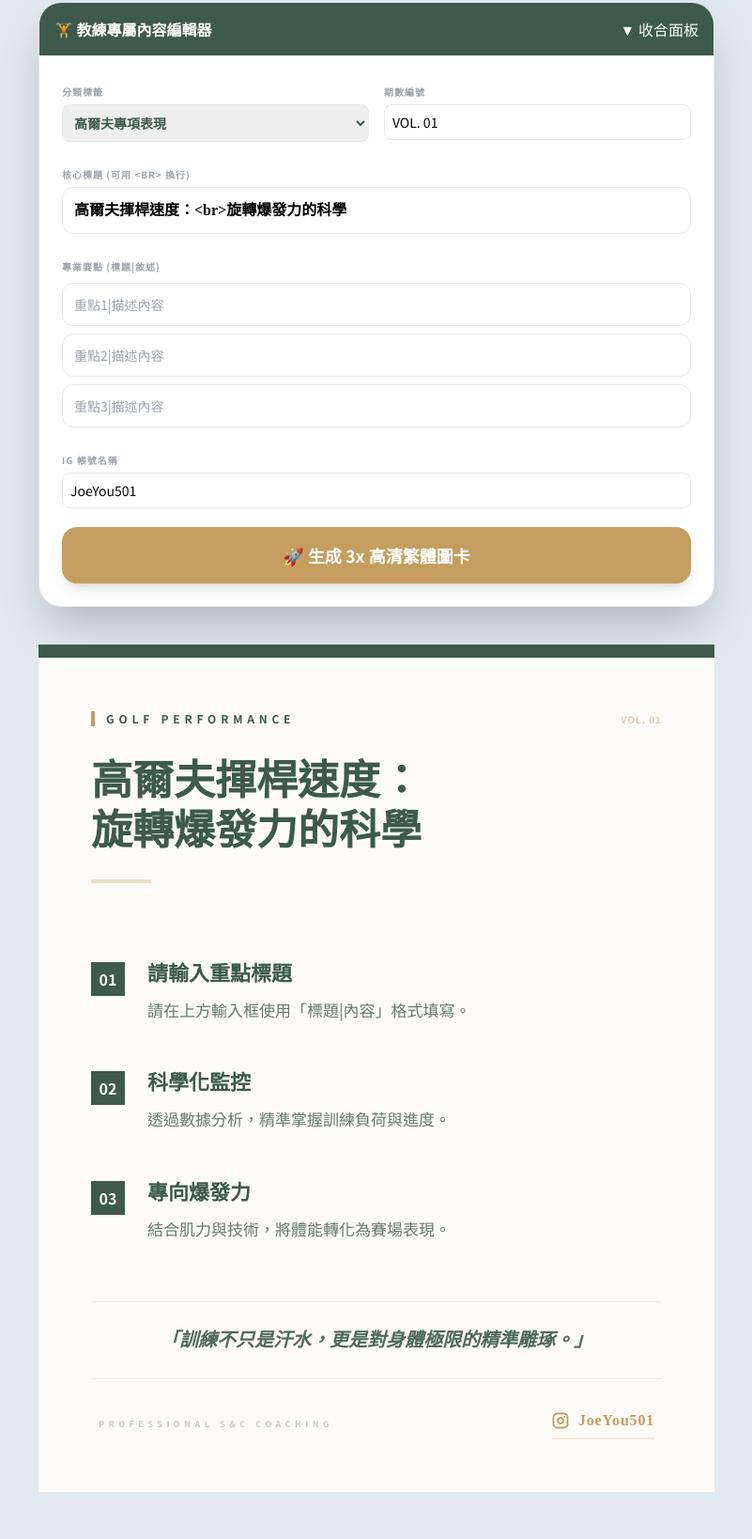
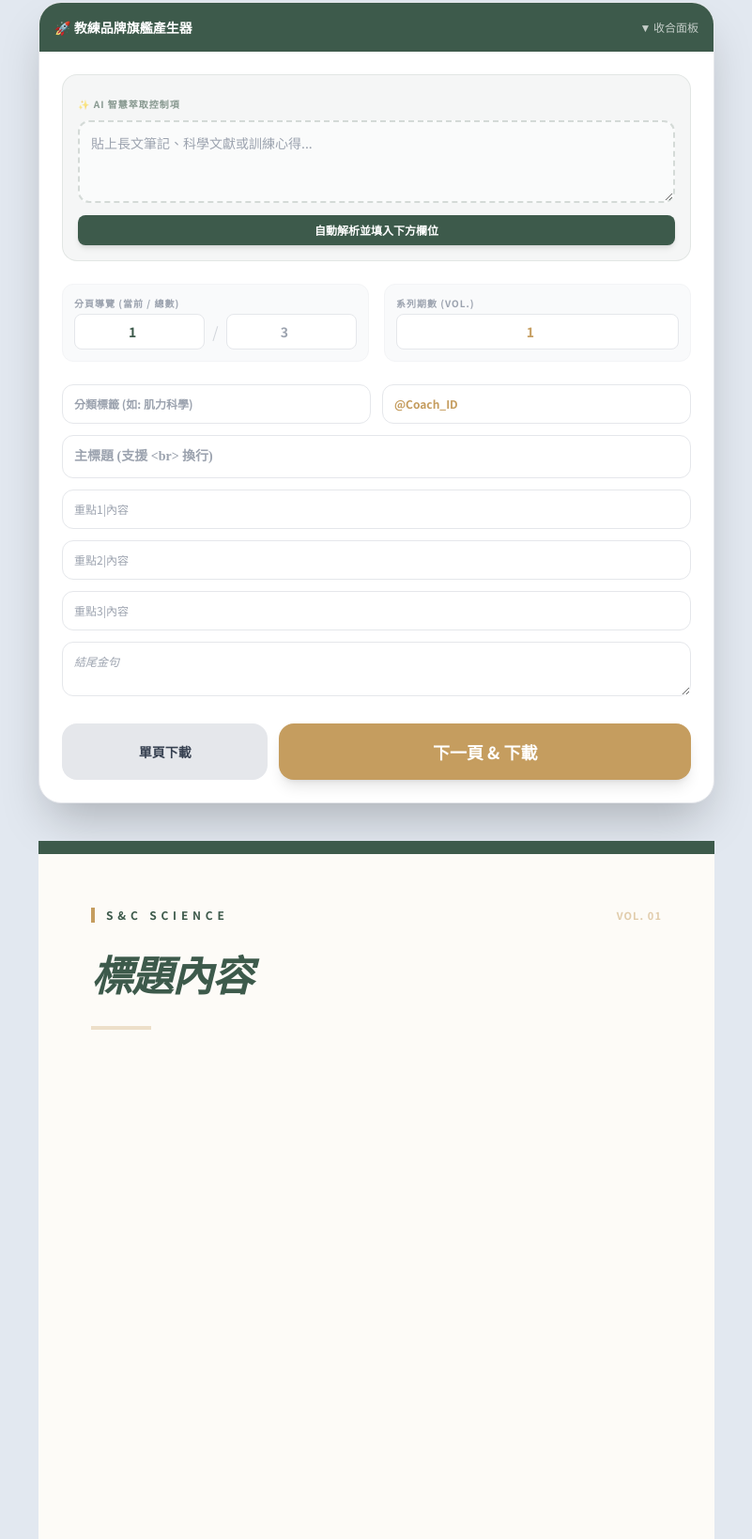
Before and after one commit to JoeYou501/GolfSC, a plain HTML site: page index.html.html in a window 1280 px wide. Shown: the part 22-1660 px from the top of the page at 94% size, without its empty margins (239-1040 px from the left). Drawn offline with nearby package versions, Linux system fonts and the light colour scheme.

Commit message:
Update index.html for new features and styling

```diff
--- a/index.html.html
+++ b/index.html.html
@@ -3,7 +3,7 @@
 <head>
     <meta charset="UTF-8">
     <meta name="viewport" content="width=device-width, initial-scale=1.0">
-    <title>S&C Coach 專業圖卡產生器</title>
+    <title>S&C Coach 旗艦產生器</title>
     <link rel="preconnect" href="https://fonts.googleapis.com">
     <link rel="preconnect" href="https://fonts.gstatic.com" crossorigin>
     <link href="https://fonts.googleapis.com/css2?family=Noto+Sans+TC:wght@400;700&family=Noto+Serif+TC:wght@700;900&display=swap" rel="stylesheet">
@@ -21,15 +21,13 @@
         }
     </script>
     <style>
-        body { background-color: #e2e8f0; display: flex; flex-direction: column; align-items: center; min-height: 100vh; padding-bottom: 50px; }
-        /* 4:5 比例設定 */
-        #poster-card { width: 720px; min-height: 900px; background-color: #fdfbf7; position: relative; }
-        .point-row { display: flex; align-items: flex-start; gap: 1.5rem; }
+        body { background-color: #e2e8f0; display: flex; flex-direction: column; align-items: center; min-height: 100vh; padding-bottom: 50px; font-family: 'Noto Sans TC', sans-serif; }
+        #poster-card { width: 720px; min-height: 900px; background-color: #fdfbf7; position: relative; flex-shrink: 0; }
+        .point-row { display: flex; align-items: flex-start; gap: 1.5rem; transition: opacity 0.3s; }
         .number-box {
             flex-shrink: 0; width: 36px; height: 36px; display: flex; align-items: center; justify-content: center;
-            background-color: #3d5a4b; color: #fdfbf7; font-weight: 800; border-radius: 0px; line-height: 1; margin-top: 4px;
+            background-color: #3d5a4b; color: #fdfbf7; font-weight: 800; line-height: 1; margin-top: 4px;
         }
-        /* 手機版縮放預覽 */
         @media (max-width: 768px) {
             #poster-card { transform: scale(0.5); transform-origin: top center; margin-bottom: -450px; }
             .editor-container { width: 95% !important; }
@@ -40,143 +38,180 @@
 
     <div class="editor-container mt-6 mb-10 w-full max-w-[720px] bg-white rounded-3xl shadow-2xl overflow-hidden border border-gray-200">
         <div class="bg-primary p-4 text-white flex justify-between items-center cursor-pointer" onclick="toggleEditor()">
-            <h2 class="font-bold flex items-center gap-2">🏋️ 教練專屬內容編輯器</h2>
-            <span id="editor-toggle">▼ 收合面板</span>
+            <h2 class="font-bold flex items-center gap-2 text-sm">🚀 教練品牌旗艦產生器</h2>
+            <span id="editor-toggle" class="text-xs opacity-70">▼ 收合面板</span>
         </div>
 
-        <div id="editor-body" class="p-6 space-y-5 transition-all">
+        <div id="editor-body" class="p-6 space-y-6">
+
+            <div class="bg-primary/5 p-4 rounded-2xl border border-primary/10">
+                <label class="text-[10px] font-bold text-primary/60 uppercase tracking-widest">✨ AI 智慧萃取控制項</label>
+                <textarea id="ai-raw-input" rows="3" class="w-full mt-2 p-3 border-2 border-dashed border-primary/20 rounded-xl outline-none focus:border-secondary text-sm bg-white/50" placeholder="貼上長文筆記、科學文獻或訓練心得..."></textarea>
+                <button onclick="extractContent()" class="w-full mt-2 bg-primary text-white py-2 rounded-lg font-bold text-xs hover:bg-opacity-90 transition-all shadow-md">自動解析並填入下方欄位</button>
+            </div>
+
             <div class="grid grid-cols-2 gap-4">
-                <div>
-                    <label class="text-[10px] font-bold text-gray-400 uppercase tracking-widest">分類標籤</label>
-                    <select id="in-tag" onchange="sync()" class="w-full mt-1 p-2 border rounded-lg outline-none text-sm font-bold text-primary">
-                        <option value="GOLF PERFORMANCE">高爾夫專項表現</option>
-                        <option value="STRENGTH SCIENCE">肌力科學實證</option>
-                        <option value="COACH'S NOTE">教練訓練日誌</option>
-                        <option value="BIOMECHANICS">生物力學分析</option>
-                    </select>
+                <div class="bg-gray-50 p-3 rounded-xl border border-gray-100">
+                    <label class="text-[10px] font-bold text-gray-400 uppercase tracking-widest block mb-1">分頁導覽 (當前 / 總數)</label>
+                    <div class="flex items-center gap-2">
+                        <input id="in-curr-page" type="number" oninput="sync()" class="w-full p-2 border rounded-lg outline-none text-center font-bold text-primary text-sm" value="1">
+                        <span class="text-gray-300">/</span>
+                        <input id="in-total-page" type="number" oninput="sync()" class="w-full p-2 border rounded-lg outline-none text-center font-bold text-gray-400 text-sm" value="3">
+                    </div>
                 </div>
-                <div>
-                    <label class="text-[10px] font-bold text-gray-400 uppercase tracking-widest">期數編號</label>
-                    <input id="in-no" type="text" oninput="sync()" class="w-full mt-1 p-2 border rounded-lg outline-none text-sm" value="VOL. 01">
+                <div class="bg-gray-50 p-3 rounded-xl border border-gray-100">
+                    <label class="text-[10px] font-bold text-gray-400 uppercase tracking-widest block mb-1">系列期數 (VOL.)</label>
+                    <input id="in-no-num" type="number" oninput="sync()" class="w-full p-2 border rounded-lg outline-none text-center font-bold text-secondary text-sm" value="1">
                 </div>
             </div>
 
-            <div>
-                <label class="text-[10px] font-bold text-gray-400 uppercase tracking-widest">核心標題 (可用 &lt;br&gt; 換行)</label>
-                <input id="in-title" type="text" oninput="sync()" class="w-full mt-1 p-3 border rounded-xl outline-none focus:border-secondary font-serif font-bold" value="高爾夫揮桿速度：<br>旋轉爆發力的科學">
+            <div class="space-y-3">
+                <div class="grid grid-cols-2 gap-3">
+                    <input id="in-tag" type="text" oninput="sync()" class="p-3 border rounded-xl outline-none text-xs font-bold text-primary" placeholder="分類標籤 (如: 肌力科學)">
+                    <input id="in-ig" type="text" oninput="sync()" class="p-3 border rounded-xl outline-none text-xs text-secondary font-bold" value="@Coach_ID">
+                </div>
+                <input id="in-title" type="text" oninput="sync()" class="w-full p-3 border rounded-xl outline-none focus:border-secondary font-serif font-bold text-sm" placeholder="主標題 (支援 <br> 換行)">
+                <input id="in-p1" type="text" oninput="sync()" class="w-full p-3 border rounded-xl outline-none text-xs" placeholder="重點1|內容">
+                <input id="in-p2" type="text" oninput="sync()" class="w-full p-3 border rounded-xl outline-none text-xs" placeholder="重點2|內容">
+                <input id="in-p3" type="text" oninput="sync()" class="w-full p-3 border rounded-xl outline-none text-xs" placeholder="重點3|內容">
+                <textarea id="in-quote" oninput="sync()" class="w-full p-3 border rounded-xl outline-none text-xs italic" rows="2" placeholder="結尾金句"></textarea>
             </div>
 
-            <div class="space-y-2">
-                <label class="text-[10px] font-bold text-gray-400 uppercase tracking-widest">專業要點 (標題|敘述)</label>
-                <input id="in-p1" type="text" oninput="sync()" class="w-full p-3 border rounded-xl outline-none text-sm" placeholder="重點1|描述內容">
-                <input id="in-p2" type="text" oninput="sync()" class="w-full p-3 border rounded-xl outline-none text-sm" placeholder="重點2|描述內容">
-                <input id="in-p3" type="text" oninput="sync()" class="w-full p-3 border rounded-xl outline-none text-sm" placeholder="重點3|描述內容">
+            <div class="flex gap-3">
+                <button onclick="downloadImage()" class="flex-1 bg-gray-200 text-gray-700 py-4 rounded-2xl font-bold text-sm hover:bg-gray-300 transition-all">單頁下載</button>
+                <button onclick="nextPage()" class="flex-[2] bg-secondary text-white py-4 rounded-2xl font-black text-lg shadow-lg active:scale-95 transition-all">下一頁 & 下載</button>
             </div>
-
-            <div>
-                <label class="text-[10px] font-bold text-gray-400 uppercase tracking-widest">IG 帳號名稱</label>
-                <input id="in-ig" type="text" oninput="sync()" class="w-full mt-1 p-2 border rounded-lg outline-none text-sm" value="JoeYou501">
-            </div>
-
-            <button onclick="downloadImage()" class="w-full bg-secondary text-white py-4 rounded-2xl font-black text-lg shadow-lg active:scale-95 transition-all">
-                🚀 生成 3x 高清繁體圖卡
-            </button>
         </div>
     </div>
 
-    <div id="poster-card" class="p-14 flex flex-col border-t-[14px] border-primary relative">
-
+    <div id="poster-card" class="p-14 flex flex-col border-t-[14px] border-primary">
         <header class="mb-14 relative z-10">
             <div class="flex items-center justify-between mb-8">
                 <div class="flex items-center gap-3">
                     <div class="h-4 w-1 bg-secondary"></div>
                     <span id="out-tag" class="font-sans text-primary tracking-[0.4em] text-[12px] font-black uppercase">GOLF PERFORMANCE</span>
                 </div>
-                <span id="out-no" class="font-sans text-secondary/50 text-[10px] font-bold tracking-widest">VOL. 01</span>
+                <span id="out-no" class="font-sans text-secondary/50 text-[11px] font-bold tracking-widest uppercase">VOL. 01</span>
             </div>
-            <h1 id="out-title" class="font-serif text-primary text-[44px] font-black leading-[1.2] mb-6">高爾夫揮桿速度：<br>旋轉爆發力的科學</h1>
+            <h1 id="out-title" class="font-serif text-primary text-[44px] font-black leading-[1.2] mb-6 tracking-tight italic">請開始萃取內容</h1>
             <div class="w-16 h-1 bg-secondary/30 mb-6"></div>
         </header>
 
         <main class="flex-grow space-y-12 relative z-10">
-            <div class="point-row">
-                <div class="number-box">01</div>
-                <div>
-                    <h3 id="out-p1t" class="font-serif text-[22px] font-bold text-primary mb-2">請輸入重點標題</h3>
-                    <p id="out-p1c" class="font-sans text-primary/80 text-[17px] leading-relaxed max-w-[480px]">請在上方輸入框使用「標題|內容」格式填寫。</p>
+            <div id="row1" class="point-row"> <div class="number-box">01</div> <div> <h3 id="out-p1t" class="font-serif text-[22px] font-bold text-primary mb-2">重點一</h3> <p id="out-p1c" class="font-sans text-primary/80 text-[17px] leading-relaxed max-w-[480px]">內容將顯示在此</p> </div> </div>
+            <div id="row2" class="point-row"> <div class="number-box">02</div> <div> <h3 id="out-p2t" class="font-serif text-[22px] font-bold text-primary mb-2">重點二</h3> <p id="out-p2c" class="font-sans text-primary/80 text-[17px] leading-relaxed max-w-[480px]">內容將顯示在此</p> </div> </div>
+            <div id="row3" class="point-row"> <div class="number-box">03</div> <div> <h3 id="out-p3t" class="font-serif text-[22px] font-bold text-primary mb-2">重點三</h3> <p id="out-p3c" class="font-sans text-primary/80 text-[17px] leading-relaxed max-w-[480px]">內容將顯示在此</p> </div> </div>
+        </main>
+
+        <footer class="mt-16 flex justify-between items-end relative z-10">
+            <div class="flex flex-col gap-3">
+                <div id="out-quote-box" class="border-l-2 border-primary/20 pl-4 py-1 mb-4 hidden">
+                    <p id="out-quote" class="font-serif text-primary/60 text-base italic leading-relaxed"></p>
+                </div>
+                <div class="flex flex-col gap-2">
+                    <span class="font-sans text-[9px] tracking-[0.5em] text-primary/30 uppercase font-black">Professional Coaching</span>
+                    <div class="flex items-center gap-1.5">
+                        <div id="page-indicator" class="bg-primary text-bglight text-[10px] font-bold px-2 py-0.5 tracking-tighter italic">1 / 3</div>
+                        <div class="h-[1px] w-4 bg-primary/20"></div>
+                    </div>
                 </div>
             </div>
-            <div class="point-row">
-                <div class="number-box">02</div>
-                <div>
-                    <h3 id="out-p2t" class="font-serif text-[22px] font-bold text-primary mb-2">科學化監控</h3>
-                    <p id="out-p2c" class="font-sans text-primary/80 text-[17px] leading-relaxed max-w-[480px]">透過數據分析，精準掌握訓練負荷與進度。</p>
-                </div>
-            </div>
-            <div class="point-row">
-                <div class="number-box">03</div>
-                <div>
-                    <h3 id="out-p3t" class="font-serif text-[22px] font-bold text-primary mb-2">專向爆發力</h3>
-                    <p id="out-p3c" class="font-sans text-primary/80 text-[17px] leading-relaxed max-w-[480px]">結合肌力與技術，將體能轉化為賽場表現。</p>
-                </div>
-            </div>
-        </main>
 
-        <footer class="mt-16 flex flex-col gap-8 relative z-10">
-            <div class="border-y border-primary/10 py-6 text-center">
-                <p id="out-quote" class="font-serif text-primary/90 text-xl font-bold italic leading-relaxed">
-                    「訓練不只是汗水，更是對身體極限的精準雕琢。」
-                </p>
-            </div>
-
-            <div class="flex justify-between items-center px-2">
-                <span class="font-sans text-[9px] tracking-[0.5em] text-primary/30 uppercase font-black">Professional S&C Coaching</span>
-                <div class="flex items-center gap-2.5 border-b-2 border-secondary/20 pb-1.5">
-                    <svg width="18" height="18" viewBox="0 0 24 24" fill="none" stroke="#c59d5f" stroke-width="2.5" stroke-linecap="round" stroke-linejoin="round">
-                        <rect width="20" height="20" x="2" y="2" rx="5" ry="5"></rect>
-                        <path d="M16 11.37A4 4 0 1 1 12.63 8 4 4 0 0 1 16 11.37z"></path>
-                        <line x1="17.5" x2="17.51" y1="6.5" y2="6.5"></line>
-                    </svg>
-                    <span id="out-ig" class="font-serif text-secondary text-base font-black tracking-wider">Coach_YourID</span>
-                </div>
+            <div class="flex items-center gap-2.5 border-b-2 border-secondary/20 pb-1.5">
+                <svg width="16" height="16" viewBox="0 0 24 24" fill="none" stroke="#c59d5f" stroke-width="2.5" stroke-linecap="round" stroke-linejoin="round"><rect width="20" height="20" x="2" y="2" rx="5" ry="5"></rect><path d="M16 11.37A4 4 0 1 1 12.63 8 4 4 0 0 1 16 11.37z"></path><line x1="17.5" x2="17.51" y1="6.5" y2="6.5"></line></svg>
+                <span id="out-ig" class="font-serif text-secondary text-base font-black tracking-wider">Coach_ID</span>
             </div>
         </footer>
     </div>
 
     <script>
-        function toggleEditor() {
-            const body = document.getElementById('editor-body');
-            const toggle = document.getElementById('editor-toggle');
-            body.classList.toggle('hidden');
-            toggle.innerText = body.classList.contains('hidden') ? "▲ 展開編輯" : "▼ 收合面板";
+        // 頁面載入回復記憶
+        window.onload = function() {
+            const lastNo = localStorage.getItem('sc_last_no') || 1;
+            const lastIg = localStorage.getItem('sc_last_ig') || "@Coach_ID";
+            document.getElementById('in-no-num').value = lastNo;
+            document.getElementById('in-ig').value = lastIg;
+            sync();
+        }
+
+        function toggleEditor() { document.getElementById('editor-body').classList.toggle('hidden'); }
+
+        // AI 萃取功能 (模擬邏輯)
+        function extractContent() {
+            const raw = document.getElementById('ai-raw-input').value;
+            if(!raw) return alert("請先貼上內容");
+
+            // 這裡模擬 AI 萃取後的填入
+            document.getElementById('in-title').value = "高爾夫揮桿速度：<br>旋轉爆發力的傳導鏈";
+            document.getElementById('in-p1').value = "胸椎活動度|確保旋轉幅度並保護腰椎。";
+            document.getElementById('in-p2').value = "地面反作用力|下肢蹬地是力量的起點。";
+            document.getElementById('in-p3').value = "抗旋轉核心|高速下維持中軸穩定的關鍵。";
+            document.getElementById('in-quote').value = "最強大的力量，源自於最穩定的傳導。";
+
+            sync();
+            alert("✨ AI 已完成內容自動填入！");
         }
 
         function sync() {
-            document.getElementById('out-tag').innerText = document.getElementById('in-tag').value;
-            document.getElementById('out-no').innerText = document.getElementById('in-no').value;
-            document.getElementById('out-title').innerHTML = document.getElementById('in-title').value;
+            const curr = document.getElementById('in-curr-page').value;
+            const total = document.getElementById('in-total-page').value;
+            const volNum = document.getElementById('in-no-num').value.toString().padStart(2, '0');
+
+            document.getElementById('page-indicator').innerText = `${curr} / ${total}`;
+            document.getElementById('out-no').innerText = `VOL. ${volNum}`;
+            document.getElementById('out-tag').innerText = document.getElementById('in-tag').value || "S&C SCIENCE";
+            document.getElementById('out-title').innerHTML = document.getElementById('in-title').value || "標題內容";
             document.getElementById('out-ig').innerText = document.getElementById('in-ig').value;
+
+            // 金句顯示邏輯
+            const quote = document.getElementById('in-quote').value;
+            if(quote) {
+                document.getElementById('out-quote-box').classList.remove('hidden');
+                document.getElementById('out-quote').innerText = `「${quote}」`;
+            } else {
+                document.getElementById('out-quote-box').classList.add('hidden');
+            }
 
             for(let i=1; i<=3; i++) {
                 const input = document.getElementById('in-p' + i).value;
+                const row = document.getElementById(`row${i}`);
                 if(input.includes('|')) {
-                    const parts = input.split('|');
-                    document.getElementById('out-p' + i + 't').innerText = parts[0];
-                    document.getElementById('out-p' + i + 'c').innerText = parts[1];
+                    const [t, c] = input.split('|');
+                    document.getElementById(`out-p${i}t`).innerText = t;
+                    document.getElementById(`out-p${i}c`).innerText = c;
+                    row.style.display = "flex";
+                } else {
+                    row.style.display = "none";
                 }
             }
+            localStorage.setItem('sc_last_ig', document.getElementById('in-ig').value);
         }
 
         async function downloadImage() {
             const node = document.getElementById('poster-card');
+            const curr = document.getElementById('in-curr-page').value;
+            const vol = document.getElementById('in-no-num').value;
             try {
                 await document.fonts.ready;
                 const dataUrl = await htmlToImage.toPng(node, { pixelRatio: 3, backgroundColor: '#fdfbf7' });
                 const link = document.createElement('a');
-                link.download = `CoachLog-TW-${Date.now()}.png`;
+                link.download = `Vol${vol}-Page${curr}.png`;
                 link.href = dataUrl;
                 link.click();
-            } catch (err) { alert('下載失敗，請重新整理頁面'); }
+                localStorage.setItem('sc_last_no', vol);
+            } catch (err) { alert('下載失敗'); }
+        }
+
+        function nextPage() {
+            downloadImage();
+            let curr = parseInt(document.getElementById('in-curr-page').value);
+            let total = parseInt(document.getElementById('in-total-page').value);
+            if (curr < total) {
+                document.getElementById('in-curr-page').value = curr + 1;
+                sync();
+            } else {
+                alert("已完成最後一頁下載！");
+            }
         }
         sync();
     </script>
```
